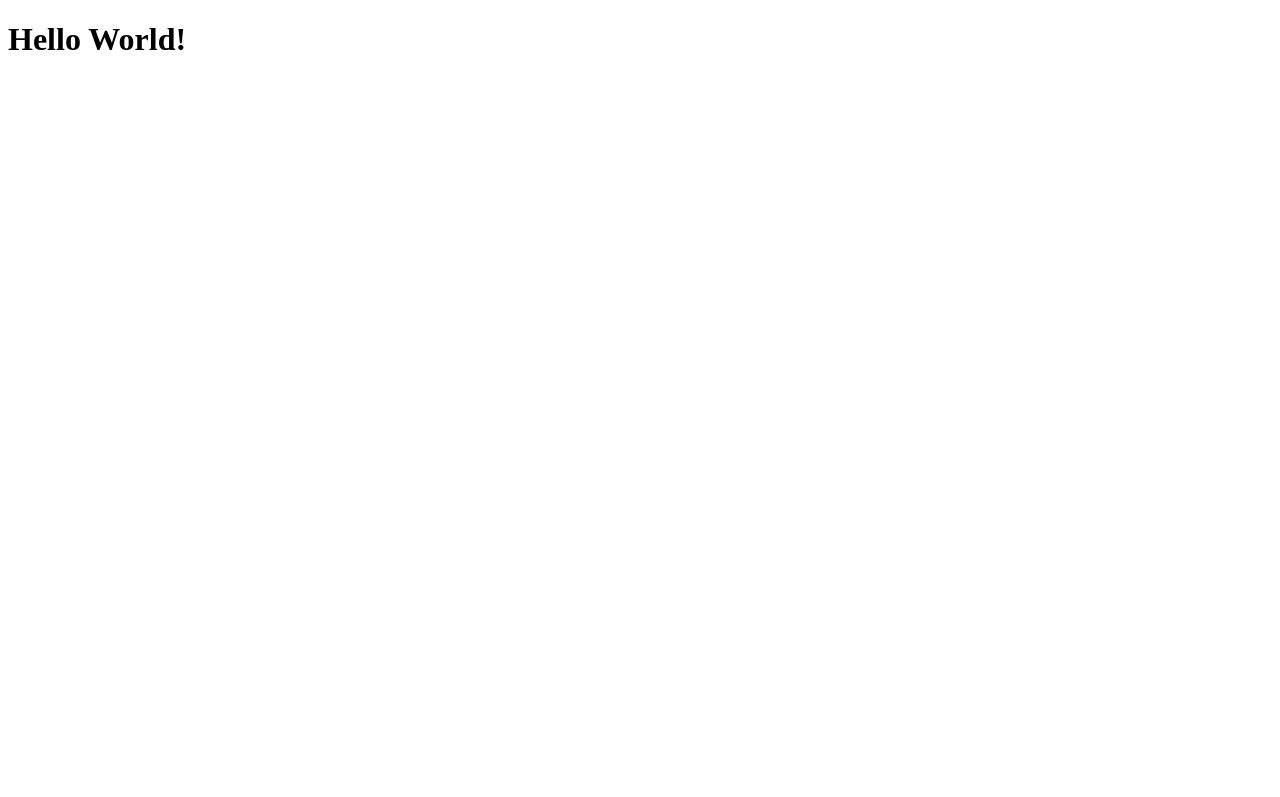
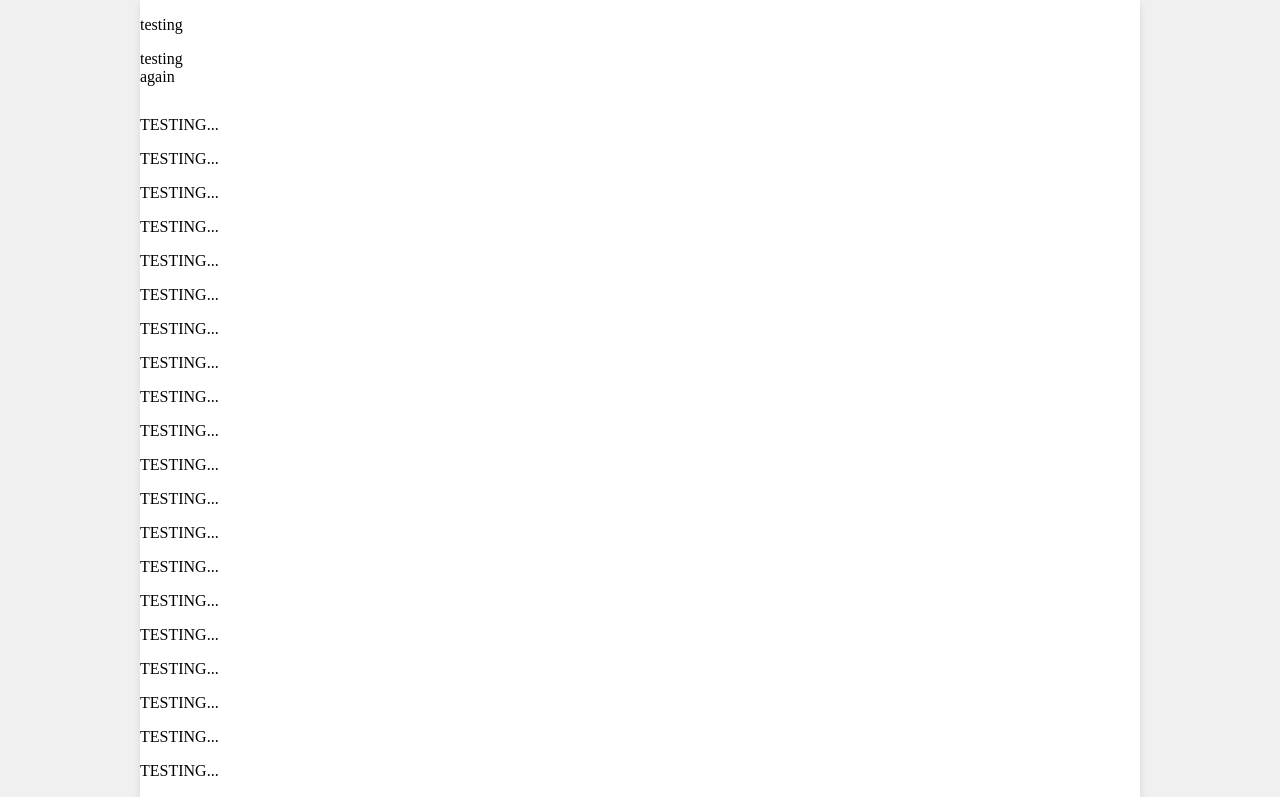
Before and after one commit to gottegubben/iDrott-Website, a Vue app in the folder web/: page / in a window 1280 px wide. Shown: the top 797 px of the page. Built offline with nearby package versions, Linux system fonts and the light colour scheme.

Commit message:
Constructed a demo on how the page base will look like. I'm referring to the container that encapsulates all the content on the website.

```diff
--- a/web/src/App.vue
+++ b/web/src/App.vue
@@ -1,3 +1,19 @@
+<!--
+  The App component will be the first component that is
+  injected to the page. It's only parent will be the body.
+  The App component will be the wrapper for all the content
+  that should be displayed on the actual website.
+-->
+
 <template>
-  <h1>Hello World!</h1>
+  <p>testing</p>
+  <div style="height: 50px; width: 50px;"><p>testing again</p></div>
+  <p v-for="i in 50">TESTING...</p>
 </template>
+
+<style>
+  /* @import url("./assets/css/variables/variables_import.css"); */
+
+  @import url("./assets/css/body.css");
+  @import url("./assets/css/app.css");
+</style>
--- /dev/null
+++ b/web/src/assets/css/app.css
@@ -0,0 +1,12 @@
+#app {
+    position: relative; /* Make child elements position relative to this container */
+
+    max-width: 1000px;  /* Set maximum width for the main container. */
+    min-height: 100vh;  /* The container, should at minimum, take up the whole viewport height. */
+    width: 100%;        /* Ensure it scales down on smaller screens. */
+
+    overflow-y: hidden; /* Makes sure that no elements override the size of the container. */
+
+    background-color: #ffffff; /* Optional background for the container */
+    box-shadow: 0 4px 8px rgba(0, 0, 0, 0.1); /* Optional shadow for styling */
+}
--- /dev/null
+++ b/web/src/assets/css/body.css
@@ -0,0 +1,9 @@
+body {
+    display: flex;
+    justify-content: center; /* Horizontally center the child (the content container). */
+
+    margin: 0;               /* Removes default margin! */
+    padding: 0;              /* Removes default padding! */
+
+    background-color: #f0f0f0; /* Optional background for the container */
+}
```
Also changed, not shown: web/src/assets/css/variables/variables_import.css (added, +10 -0 lines).
